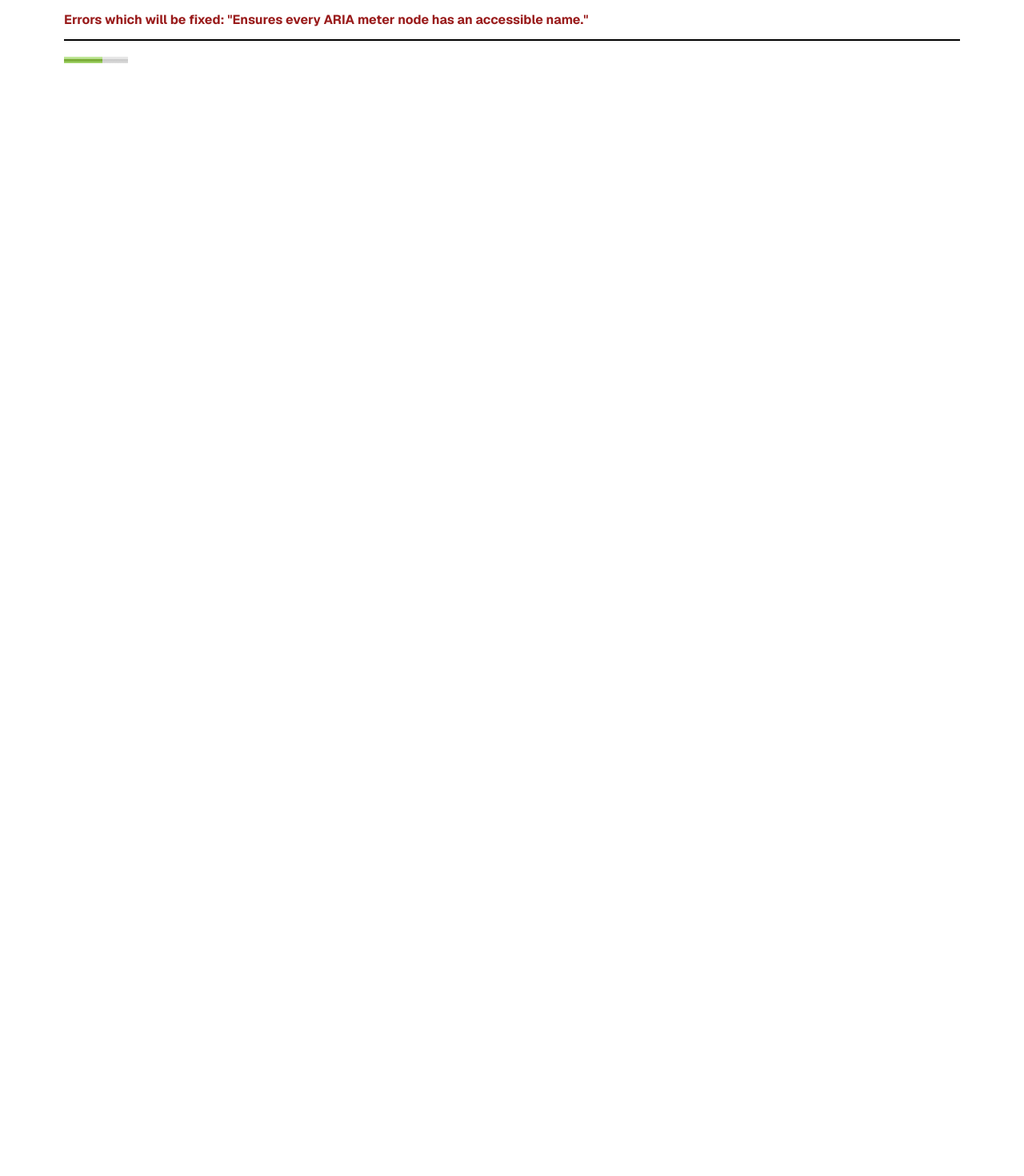
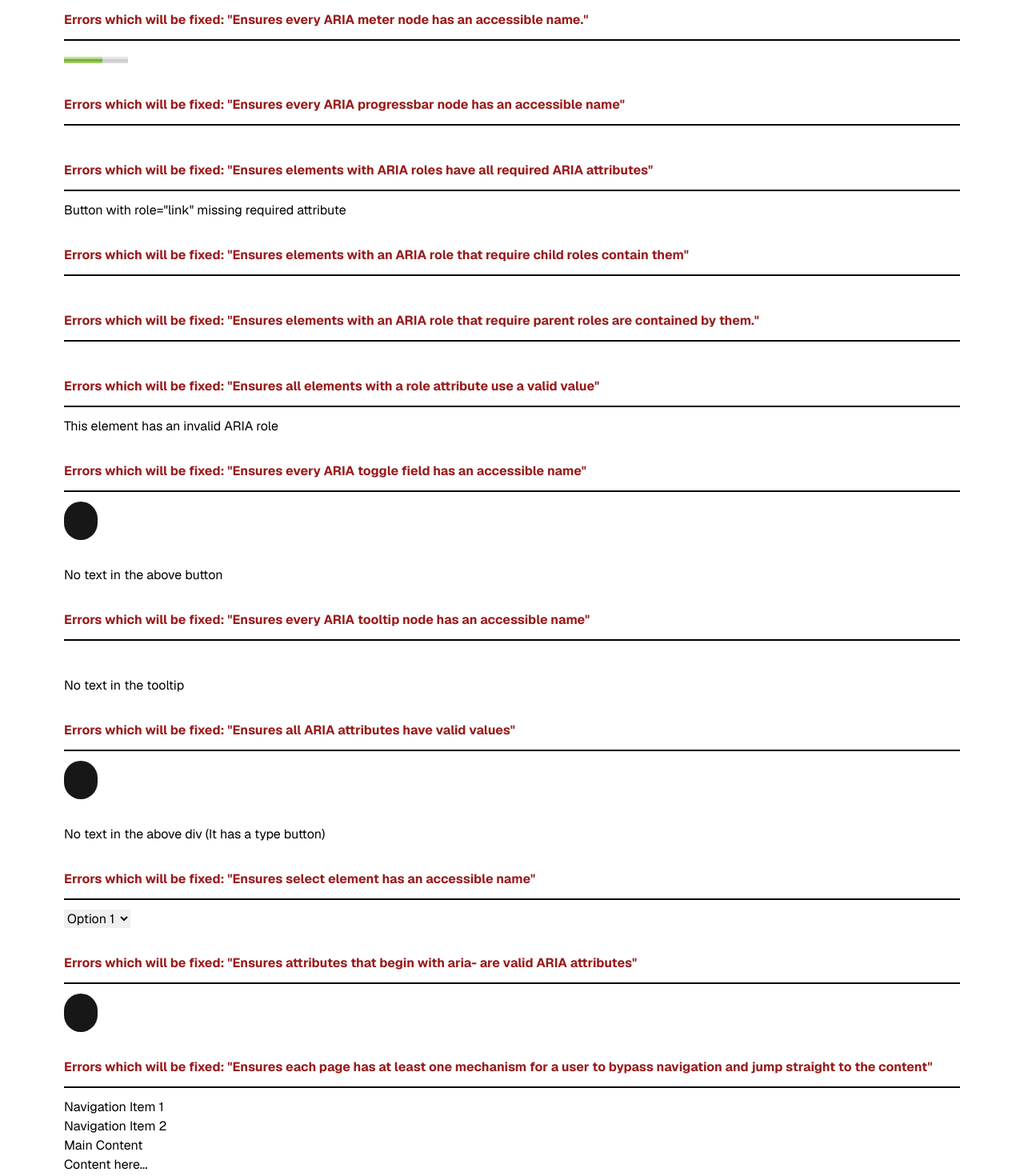
Before and after one commit to shreyasmisra01/dyllon-test, a Next.js app: page / in a window 1280 px wide. Shown: the part 4200-5670 px from the top of the page at 80% size. Before the commit the page ends 4451 px from the top, so only its background shows below. Built offline with nearby package versions, Linux system fonts and the light colour scheme.

Commit message:
added remaining serious and critical error

```diff
--- /dev/null
+++ b/app/components/AriaRequiredAttr.tsx
@@ -0,0 +1,20 @@
+const AriaRequiredAttr = () => {
+  return (
+    <>
+      <div id="error-message">
+        <span id="error-text" className="text-red-800 font-bold">
+          {`Errors which will be fixed: "Ensures elements with ARIA roles have all required ARIA attributes"`}
+        </span>
+      </div>
+      <hr
+        id="divider"
+        className="bg-black w-full border border-black mb-[-20px] mt-[-20px]"
+      />
+      <button role="link">
+        {`Button with role="link" missing required attribute`}
+      </button>
+    </>
+  );
+};
+
+export default AriaRequiredAttr;
--- /dev/null
+++ b/app/components/AriaRequiredChildren.tsx
@@ -0,0 +1,18 @@
+const AriaRequiredChildren = () => {
+  return (
+    <>
+      <div id="error-message">
+        <span id="error-text" className="text-red-800 font-bold">
+          {`Errors which will be fixed: "Ensures elements with an ARIA role that require child roles contain them"`}
+        </span>
+      </div>
+      <hr
+        id="divider"
+        className="bg-black w-full border border-black mb-[-20px] mt-[-20px]"
+      />
+      <div role="listbox">{/* Missing required child role for listbox */}</div>
+    </>
+  );
+};
+
+export default AriaRequiredChildren;
--- /dev/null
+++ b/app/components/AriaRequiredParent.tsx
@@ -0,0 +1,19 @@
+// components/AriaRequiredParent.js
+const AriaRequiredParent = () => {
+  return (
+    <>
+      <div id="error-message">
+        <span id="error-text" className="text-red-800 font-bold">
+          {`Errors which will be fixed: "Ensures elements with an ARIA role that require parent roles are contained by them."`}
+        </span>
+      </div>
+      <hr
+        id="divider"
+        className="bg-black w-full border border-black mb-[-20px] mt-[-20px]"
+      />
+      <div role="option">{/* Missing required parent role for option */}</div>
+    </>
+  );
+};
+
+export default AriaRequiredParent;
--- /dev/null
+++ b/app/components/AriaRoles.tsx
@@ -0,0 +1,18 @@
+const AriaRoles = () => {
+  return (
+    <>
+      <div id="error-message">
+        <span id="error-text" className="text-red-800 font-bold">
+          {`Errors which will be fixed: "Ensures all elements with a role attribute use a valid value"`}
+        </span>
+      </div>
+      <hr
+        id="divider"
+        className="bg-black w-full border border-black mb-[-20px] mt-[-20px]"
+      />
+      <div role="invalidRole">This element has an invalid ARIA role</div>
+    </>
+  );
+};
+
+export default AriaRoles;
--- /dev/null
+++ b/app/components/AriaToggleFieldName.tsx
@@ -0,0 +1,25 @@
+// components/AriaToggleFieldName.js
+const AriaToggleFieldName = () => {
+  return (
+    <>
+      <div id="error-message">
+        <span id="error-text" className="text-red-800 font-bold">
+          {`Errors which will be fixed: "Ensures every ARIA toggle field has an accessible name"`}
+        </span>
+      </div>
+      <hr
+        id="divider"
+        className="bg-black w-full border border-black mb-[-20px] mt-[-20px]"
+      />
+      <button
+        className="rounded-full border border-solid border-transparent transition-colors flex items-center justify-center bg-foreground text-background gap-2 hover:bg-[#383838] dark:hover:bg-[#ccc] text-sm sm:text-base h-10 sm:h-12 px-4 sm:px-5"
+        aria-pressed="true"
+      >
+        {/* Missing accessible name for the toggle button */}
+      </button>
+      <p>No text in the above button</p>
+    </>
+  );
+};
+
+export default AriaToggleFieldName;
--- /dev/null
+++ b/app/components/AriaTooltipName.tsx
@@ -0,0 +1,20 @@
+// components/AriaTooltipName.js
+const AriaTooltipName = () => {
+  return (
+    <>
+      <div id="error-message">
+        <span id="error-text" className="text-red-800 font-bold">
+          {`Errors which will be fixed: "Ensures every ARIA tooltip node has an accessible name"`}
+        </span>
+      </div>
+      <hr
+        id="divider"
+        className="bg-black w-full border border-black mb-[-20px] mt-[-20px]"
+      />
+      <div role="tooltip">{/* Missing accessible name for the tooltip */}</div>
+      <p>No text in the tooltip</p>
+    </>
+  );
+};
+
+export default AriaTooltipName;
--- /dev/null
+++ b/app/components/AriaValidAttr.tsx
@@ -0,0 +1,25 @@
+// components/AriaValidAttr.js
+const AriaValidAttr = () => {
+  return (
+    <>
+      <div id="error-message">
+        <span id="error-text" className="text-red-800 font-bold">
+          {`Errors which will be fixed: "Ensures attributes that begin with aria- are valid ARIA attributes"`}
+        </span>
+      </div>
+      <hr
+        id="divider"
+        className="bg-black w-full border border-black mb-[-20px] mt-[-20px]"
+      />
+      <div
+        className="rounded-full border border-solid border-transparent transition-colors flex items-center justify-center bg-foreground text-background gap-2 hover:bg-[#383838] dark:hover:bg-[#ccc] text-sm sm:text-base h-10 sm:h-12 px-4 sm:px-5"
+        role="button"
+        aria-invalid="true"
+      >
+        {/* Invalid ARIA attribute (aria-invalid is not a valid ARIA attribute for role "button") */}
+      </div>
+    </>
+  );
+};
+
+export default AriaValidAttr;
--- /dev/null
+++ b/app/components/AriaValidAttrValue.tsx
@@ -0,0 +1,26 @@
+// components/AriaValidAttrValue.js
+const AriaValidAttrValue = () => {
+  return (
+    <>
+      <div id="error-message">
+        <span id="error-text" className="text-red-800 font-bold">
+          {`Errors which will be fixed: "Ensures all ARIA attributes have valid values"`}
+        </span>
+      </div>
+      <hr
+        id="divider"
+        className="bg-black w-full border border-black mb-[-20px] mt-[-20px]"
+      />
+      <div
+        className="rounded-full border border-solid border-transparent transition-colors flex items-center justify-center bg-foreground text-background gap-2 hover:bg-[#383838] dark:hover:bg-[#ccc] text-sm sm:text-base h-10 sm:h-12 px-4 sm:px-5"
+        role="button"
+        aria-pressed="invalidValue"
+      >
+        {/* Invalid value for aria-pressed */}
+      </div>
+      <p>No text in the above div (It has a type button)</p>
+    </>
+  );
+};
+
+export default AriaValidAttrValue;
--- /dev/null
+++ b/app/components/Bypass.tsx
@@ -0,0 +1,33 @@
+// components/Bypass.js
+const Bypass = () => {
+  return (
+    <>
+      <div id="error-message">
+        <span id="error-text" className="text-red-800 font-bold">
+          {`Errors which will be fixed: "Ensures each page has at least one mechanism for a user to bypass navigation and jump straight to the content"`}
+        </span>
+      </div>
+      <hr
+        id="divider"
+        className="bg-black w-full border border-black mb-[-20px] mt-[-20px]"
+      />
+      <div>
+        {/* Missing a mechanism (like a skip to content link) for bypassing navigation */}
+        <header>
+          <nav>
+            <ul>
+              <li>Navigation Item 1</li>
+              <li>Navigation Item 2</li>
+            </ul>
+          </nav>
+        </header>
+        <main>
+          <h1>Main Content</h1>
+          <p>Content here...</p>
+        </main>
+      </div>
+    </>
+  );
+};
+
+export default Bypass;
--- /dev/null
+++ b/app/components/ProgressBar.tsx
@@ -0,0 +1,25 @@
+import React from "react";
+
+const ProgressBar = () => {
+  return (
+    <>
+      <div id="error-message">
+        <span id="error-text" className="text-red-800 font-bold">
+          {`Errors which will be fixed: "Ensures every ARIA progressbar node has an accessible name"`}
+        </span>
+      </div>
+      <hr
+        id="divider"
+        className="bg-black w-full border border-black mb-[-20px] mt-[-20px]"
+      />
+      <div
+        role="progressbar"
+        aria-valuenow={50}
+        aria-valuemin={0}
+        aria-valuemax={100}
+      ></div>
+    </>
+  );
+};
+
+export default ProgressBar;
--- /dev/null
+++ b/app/components/SelectName.tsx
@@ -0,0 +1,23 @@
+// components/SelectName.js
+const SelectName = () => {
+  return (
+    <>
+      <div id="error-message">
+        <span id="error-text" className="text-red-800 font-bold">
+          {`Errors which will be fixed: "Ensures select element has an accessible name"`}
+        </span>
+      </div>
+      <hr
+        id="divider"
+        className="bg-black w-full border border-black mb-[-20px] mt-[-20px]"
+      />
+      <select>
+        <option value="1">Option 1</option>
+        <option value="2">Option 2</option>
+        {/* Missing accessible name for the select element */}
+      </select>
+    </>
+  );
+};
+
+export default SelectName;
--- a/app/page.tsx
+++ b/app/page.tsx
@@ -18,6 +18,17 @@ import AriaCommandName from "./components/AriaCommandName";
 import AriaInputFieldNameError from "./components/AriaInputFieldNameError";
 import AriaHiddenFocusError from "./components/AriaHiddenFocusError";
 import AriaMeterNameError from "./components/AriaMeterNameError";
+import ProgressBar from "./components/ProgressBar";
+import AriaRequiredAttr from "./components/AriaRequiredAttr";
+import AriaRequiredChildren from "./components/AriaRequiredChildren";
+import AriaRequiredParent from "./components/AriaRequiredParent";
+import AriaRoles from "./components/AriaRoles";
+import AriaToggleFieldName from "./components/AriaToggleFieldName";
+import AriaTooltipName from "./components/AriaTooltipName";
+import AriaValidAttrValue from "./components/AriaValidAttrValue";
+import SelectName from "./components/SelectName";
+import AriaValidAttr from "./components/AriaValidAttr";
+import Bypass from "./components/Bypass";
 
 export default async function Page() {
   return (
@@ -46,6 +57,17 @@ export default async function Page() {
         <AriaHiddenFocusError />
         <AriaInputFieldNameError />
         <AriaMeterNameError />
+        <ProgressBar />
+        <AriaRequiredAttr />
+        <AriaRequiredChildren />
+        <AriaRequiredParent />
+        <AriaRoles />
+        <AriaToggleFieldName />
+        <AriaTooltipName />
+        <AriaValidAttrValue />
+        <SelectName />
+        <AriaValidAttr />
+        <Bypass />
       </main>
     </div>
   );
```
